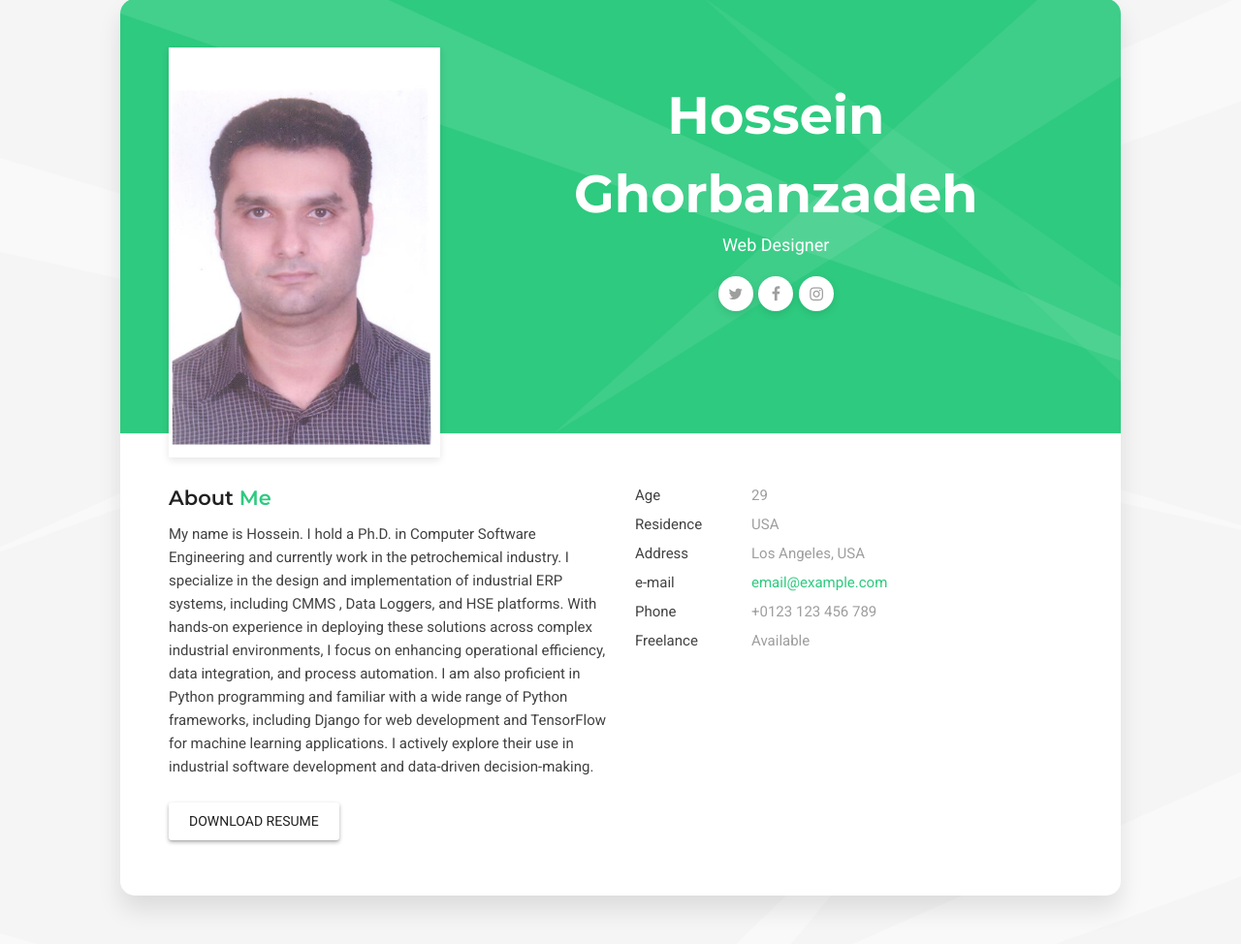
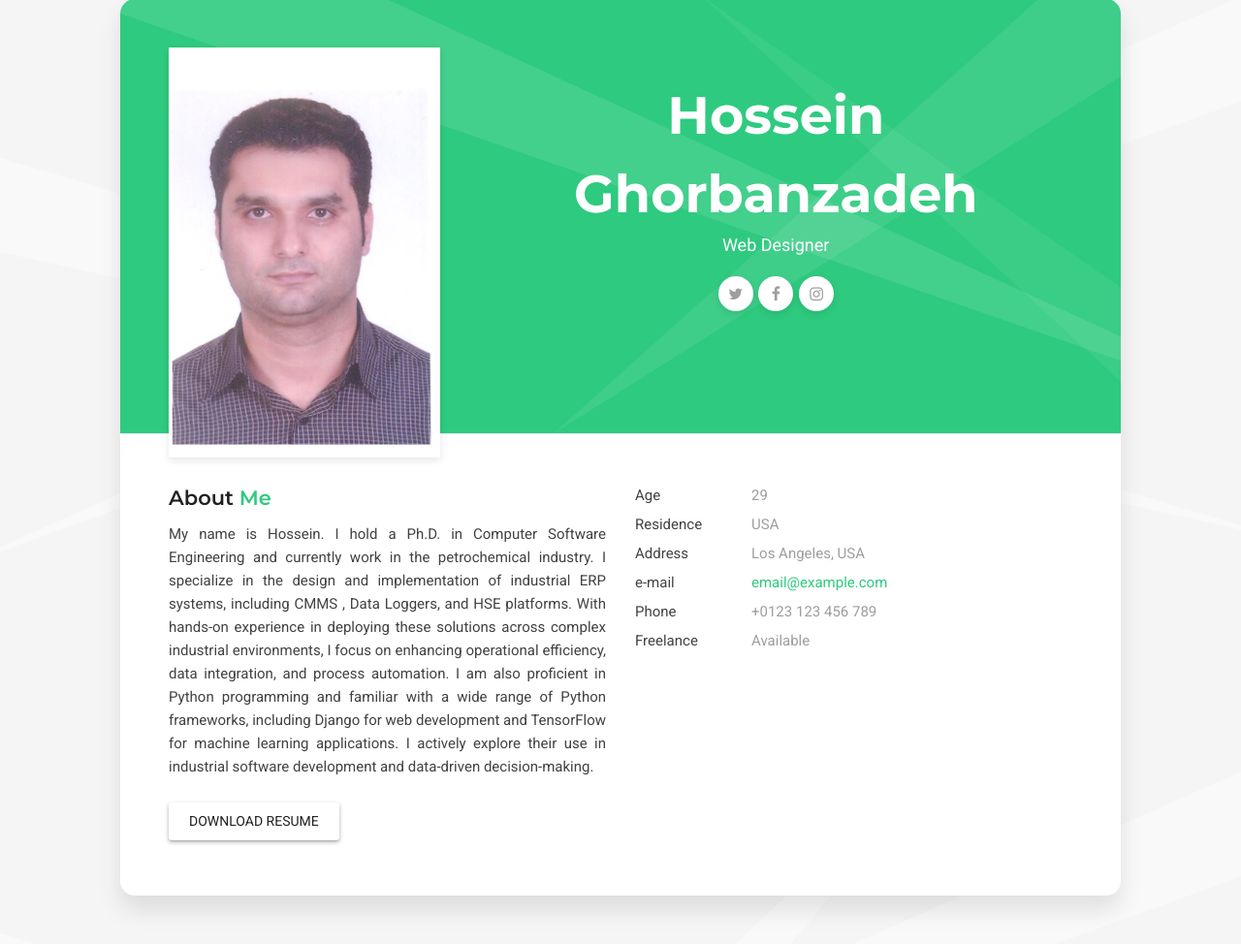
Before and after one commit to hosseinghorbanzadeh/Multi-language-Websit-with-Django, a Django app: page / in a window 1280 px wide. Shown: the part 101-1075 px from the top of the page at 97% size. Run offline with Django 5.2, Linux system fonts and the light colour scheme; some libraries are stand-ins or nearby versions.

Commit message:
About Me

```diff
--- a/mysite/templates/website/index.html
+++ b/mysite/templates/website/index.html
@@ -133,7 +133,7 @@
                         <div class="block-title">
                           <h3>About <span>Me</span></h3>
                         </div>
-                        <p>My name is Hossein. I hold a Ph.D. in Computer Software Engineering and currently work in the petrochemical industry.
+                        <p class="text-justify">My name is Hossein. I hold a Ph.D. in Computer Software Engineering and currently work in the petrochemical industry.
                           I specialize in the design and implementation of industrial ERP systems, including CMMS , Data Loggers, and HSE  platforms.
 
                           With hands-on experience in deploying these solutions across complex industrial environments, I focus on enhancing operational efficiency, data integration, and process automation. I am also proficient in Python programming and familiar with
@@ -1104,7 +1104,7 @@
       <!-- /Main Content -->
     </div>
     <footer>
-      <div class="copyrights">© 2017 All rights reserved. Material template <a href="https://www.mellatweb.com/"> Mellatweb.com</a></div>
+      <div class="copyrights">© 2025. This website belongs to Hossein Ghorbanzadeh. <a href="https://www.hosseinghorbanzadeh.com/"> hosseinghorbanzadeh.com</a></div>
     </footer>
 
     <script type="text/javascript" src="{% static 'js/bootstrap.min.js' %}"></script>
```
